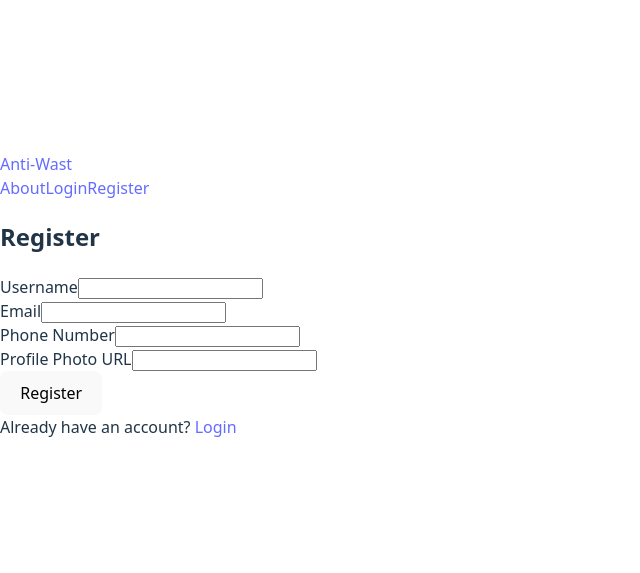
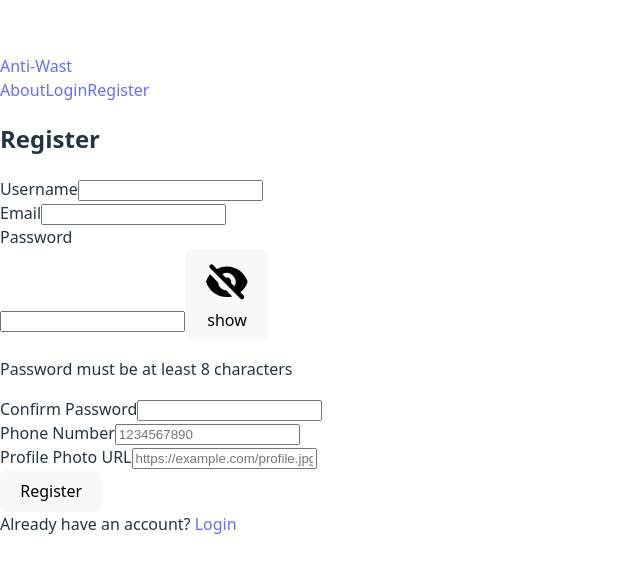
Before and after one commit to Yourfellowfriendseif/BreadProjcet, a React (Vite) app: page /register in a window 1280 px wide. Shown: the part 105-678 px from the top of the page, without its empty margins (0-640 px from the left). Built offline with nearby package versions, Linux system fonts and the light colour scheme.

Commit message:
updated userprofile changed the API endPoint to /api/user/ and added /api/posts/user/ to fetch use posts and did some additions to the features and UI/UX improvment

```diff
--- a/src/components/UserProfile.jsx
+++ b/src/components/UserProfile.jsx
@@ -1,23 +1,29 @@
-// src/components/UserProfile.jsx
 import { useEffect, useState } from "react";
 import { useParams } from "react-router-dom";
 import UserCard from "./user/UserCard";
-import api from "../api/apiClient";
+import { apiClient } from "../api/apiClient";
+import BreadList from "./bread/BreadListing";
 
 export default function UserProfile({ user: currentUser }) {
   const { userId } = useParams();
   const [viewedUser, setViewedUser] = useState(null);
-  const [loading, setLoading] = useState(true);
-  const [error, setError] = useState(null);
+  const [userPosts, setUserPosts] = useState([]);
+  const [loading, setLoading] = useState({
+    user: true,
+    posts: true
+  });
+  const [error, setError] = useState({
+    user: null,
+    posts: null
+  });
 
   useEffect(() => {
-    const fetchUser = async () => {
+    const fetchData = async () => {
       try {
-        setLoading(true);
         // If no userId param, show the current user's profile
         if (!userId && currentUser) {
           setViewedUser(currentUser);
-          setLoading(false);
+          setLoading(prev => ({ ...prev, user: false }));
           return;
         }
 
@@ -25,31 +31,40 @@ export default function UserProfile({ user: currentUser }) {
         const userToFetch = userId || currentUser?._id;
         if (!userToFetch) return;
 
-        const response = await api.get(`/user/${userToFetch}`);
-        // Handle nested data structure
-        const userData = response.data?.user || response.user || response;
-        setViewedUser(userData);
+        // Fetch user data
+        const userResponse = await apiClient.get(`/api/user/${userToFetch}`);
+        setViewedUser(userResponse.data);
+
+        // Fetch user's posts
+        const postsResponse = await apiClient.get(`/api/posts/user/${userToFetch}`);
+        setUserPosts(postsResponse.data.posts);
       } catch (err) {
-        setError(err.message);
+        setError({
+          user: err.message,
+          posts: err.message
+        });
       } finally {
-        setLoading(false);
+        setLoading({
+          user: false,
+          posts: false
+        });
       }
     };
 
-    fetchUser();
+    fetchData();
   }, [userId, currentUser]);
 
-  if (loading)
+  if (loading.user)
     return (
       <div className="flex justify-center items-center min-h-[400px]">
         <div className="animate-spin rounded-full h-12 w-12 border-t-2 border-b-2 border-amber-500"></div>
       </div>
     );
 
-  if (error)
+  if (error.user)
     return (
       <div className="text-center p-4 bg-red-50 text-red-600 rounded-lg">
-        Error: {error}
+        Error: {error.user}
       </div>
     );
 
@@ -62,21 +77,46 @@ export default function UserProfile({ user: currentUser }) {
 
   return (
     <div className="container mx-auto px-4 py-8">
-      <div className="max-w-2xl mx-auto">
+      <div className="max-w-4xl mx-auto">
         <UserCard user={viewedUser} showDetails={true} />
+
+        {/* User Posts Section */}
+        <div className="mt-8">
+          <h2 className="text-2xl font-bold mb-4">
+            {userId ? `${viewedUser.username}'s Listings` : "Your Listings"}
+          </h2>
+
+          {loading.posts ? (
+            <div className="flex justify-center">
+              <div className="animate-spin rounded-full h-8 w-8 border-t-2 border-b-2 border-amber-500"></div>
+            </div>
+          ) : error.posts ? (
+            <div className="text-center p-4 bg-red-50 text-red-600 rounded-lg">
+              Error loading posts: {error.posts}
+            </div>
+          ) : (
+            <BreadList breads={userPosts} showOwner={false} />
+          )}
+        </div>
 
         {/* Show settings section only on own profile */}
         {(!userId || userId === currentUser?._id) && (
-          <div className="mt-6 p-6 bg-white rounded-lg shadow-md">
+          <div className="mt-8 p-6 bg-white rounded-lg shadow-md">
             <h3 className="text-xl font-semibold text-gray-800 mb-4">
               Account Settings
             </h3>
-            <div className="space-y-4">
-              <button className="w-full py-2 px-4 bg-amber-600 text-white rounded hover:bg-amber-700 transition">
+            <div className="grid grid-cols-1 md:grid-cols-2 gap-4">
+              <button className="py-2 px-4 bg-amber-600 text-white rounded hover:bg-amber-700 transition">
                 Edit Profile
               </button>
-              <button className="w-full py-2 px-4 bg-gray-100 text-gray-700 rounded hover:bg-gray-200 transition">
+              <button className="py-2 px-4 bg-gray-100 text-gray-700 rounded hover:bg-gray-200 transition">
                 Change Password
+              </button>
+              <button className="py-2 px-4 bg-blue-100 text-blue-700 rounded hover:bg-blue-200 transition">
+                View Reservations
+              </button>
+              <button className="py-2 px-4 bg-red-100 text-red-700 rounded hover:bg-red-200 transition">
+                Delete Account
               </button>
             </div>
           </div>
--- a/src/components/auth/RegisterForm.jsx
+++ b/src/components/auth/RegisterForm.jsx
@@ -12,6 +12,7 @@ export default function RegisterForm() {
    *   username: string,
    *   email: string,
    *   password: string,
+   *   confirmPassword: string,
    *   phone_number: string,
    *   photo_url: string
    * }, function]} */
@@ -19,6 +20,7 @@ export default function RegisterForm() {
     username: '',
     email: '',
     password: '',
+    confirmPassword: '',
     phone_number: '',
     photo_url: ''
   });
@@ -26,13 +28,19 @@ export default function RegisterForm() {
   /** @type {[{
    *   username: string,
    *   email: string,
+   *   password: string,
+   *   confirmPassword: string,
    *   general: string
    * }, function]} */
   const [errors, setErrors] = useState({
     username: '',
     email: '',
+    password: '',
+    confirmPassword: '',
     general: ''
   });
+
+  const [showPassword, setShowPassword] = useState(false);
 
   /**
    * Handles form submission
@@ -40,8 +48,30 @@ export default function RegisterForm() {
    */
   const handleSubmit = async (e) => {
     e.preventDefault();
+
+    // Client-side validation
+    if (formData.password !== formData.confirmPassword) {
+      setErrors({
+        ...errors,
+        confirmPassword: 'Passwords do not match',
+        password: 'Passwords do not match'
+      });
+      return;
+    }
+
+    if (formData.password.length < 8) {
+      setErrors({
+        ...errors,
+        password: 'Password must be at least 8 characters'
+      });
+      return;
+    }
+
     try {
-      const { token } = await userAPI.register(formData);
+      // Only send necessary fields to the API
+      const { confirmPassword, ...registrationData } = formData;
+      const { token } = await userAPI.register(registrationData);
+
       localStorage.setItem('token', token);
       window.location.href = '/';
     } catch (error) {
@@ -53,10 +83,17 @@ export default function RegisterForm() {
       } else if (apiError.conflictField === 'email') {
         setErrors({...errors, email: apiError.message});
       } else if (apiError.errors) {
-        const newErrors = {username: '', email: '', general: ''};
+        const newErrors = {
+          username: '',
+          email: '',
+          password: '',
+          confirmPassword: '',
+          general: ''
+        };
         apiError.errors.forEach(err => {
           if (err.field === 'username') newErrors.username = err.message;
           if (err.field === 'email') newErrors.email = err.message;
+          if (err.field === 'password') newErrors.password = err.message;
         });
         setErrors(newErrors);
       } else {
@@ -80,6 +117,7 @@ export default function RegisterForm() {
             value={formData.username}
             onChange={(e) => setFormData({...formData, username: e.target.value})}
             className={`w-full p-2 border rounded ${errors.username ? 'border-red-500' : ''}`}
+            required
           />
           {errors.username && (
             <p className="text-red-500 text-sm">{errors.username}</p>
@@ -93,9 +131,61 @@ export default function RegisterForm() {
             value={formData.email}
             onChange={(e) => setFormData({...formData, email: e.target.value})}
             className={`w-full p-2 border rounded ${errors.email ? 'border-red-500' : ''}`}
+            required
           />
           {errors.email && (
             <p className="text-red-500 text-sm">{errors.email}</p>
+          )}
+        </div>
+
+        <div>
+          <label className="block text-sm font-medium mb-1">Password</label>
+          <div className="relative">
+            <input
+              type={showPassword ? "text" : "password"}
+              value={formData.password}
+              onChange={(e) => setFormData({...formData, password: e.target.value})}
+              className={`w-full p-2 border rounded ${errors.password ? 'border-red-500' : ''}`}
+              required
+              minLength="8"
+            />
+            <button
+              type="button"
+              className="absolute right-2 top-2 text-gray-500"
+              onClick={() => setShowPassword(!showPassword)}
+            >
+              {showPassword ? (
+                <svg xmlns="http://www.w3.org/2000/svg" className="h-5 w-5" viewBox="0 0 20 20" fill="currentColor">
+                  <path d="M10 12a2 2 0 100-4 2 2 0 000 4z" />
+                  <path fillRule="evenodd" d="M.458 10C1.732 5.943 5.522 3 10 3s8.268 2.943 9.542 7c-1.274 4.057-5.064 7-9.542 7S1.732 14.057.458 10zM14 10a4 4 0 11-8 0 4 4 0 018 0z" clipRule="evenodd" />
+                </svg>
+              ) : (
+                <svg xmlns="http://www.w3.org/2000/svg" className="h-5 w-5" viewBox="0 0 20 20" fill="currentColor">
+                  <path fillRule="evenodd" d="M3.707 2.293a1 1 0 00-1.414 1.414l14 14a1 1 0 001.414-1.414l-1.473-1.473A10.014 10.014 0 0019.542 10C18.268 5.943 14.478 3 10 3a9.958 9.958 0 00-4.512 1.074l-1.78-1.781zm4.261 4.26l1.514 1.515a2.003 2.003 0 012.45 2.45l1.514 1.514a4 4 0 00-5.478-5.478z" clipRule="evenodd" />
+                  <path d="M12.454 16.697L9.75 13.992a4 4 0 01-3.742-3.741L2.335 6.578A9.98 9.98 0 00.458 10c1.274 4.057 5.065 7 9.542 7 .847 0 1.669-.105 2.454-.303z" />
+                </svg>
+              )} show
+            </button>
+          </div>
+          {errors.password && (
+            <p className="text-red-500 text-sm">{errors.password}</p>
+          )}
+          <p className="text-xs text-gray-500 mt-1">
+            Password must be at least 8 characters
+          </p>
+        </div>
+
+        <div>
+          <label className="block text-sm font-medium mb-1">Confirm Password</label>
+          <input
+            type={showPassword ? "text" : "password"}
+            value={formData.confirmPassword}
+            onChange={(e) => setFormData({...formData, confirmPassword: e.target.value})}
+            className={`w-full p-2 border rounded ${errors.confirmPassword ? 'border-red-500' : ''}`}
+            required
+          />
+          {errors.confirmPassword && (
+            <p className="text-red-500 text-sm">{errors.confirmPassword}</p>
           )}
         </div>
 
@@ -107,6 +197,7 @@ export default function RegisterForm() {
             onChange={(e) => setFormData({...formData, phone_number: e.target.value})}
             className="w-full p-2 border rounded"
             pattern="[0-9]{10}"
+            placeholder="1234567890"
           />
         </div>
 
@@ -117,12 +208,13 @@ export default function RegisterForm() {
             value={formData.photo_url}
             onChange={(e) => setFormData({...formData, photo_url: e.target.value})}
             className="w-full p-2 border rounded"
+            placeholder="https://example.com/profile.jpg"
           />
         </div>
 
         <button
           type="submit"
-          className="w-full bg-blue-500 text-white p-2 rounded hover:bg-blue-600"
+          className="w-full bg-blue-500 text-white p-2 rounded hover:bg-blue-600 transition-colors"
         >
           Register
         </button>
@@ -130,7 +222,7 @@ export default function RegisterForm() {
 
       <div className="mt-4 text-center">
         Already have an account?{' '}
-        <Link to="/login" className="text-blue-500">Login</Link>
+        <Link to="/login" className="text-blue-500 hover:underline">Login</Link>
       </div>
     </div>
   );
```
